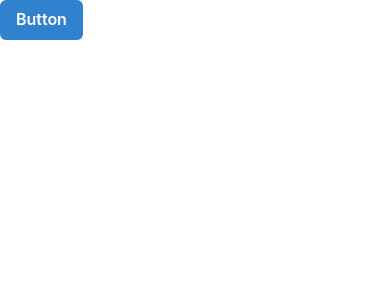
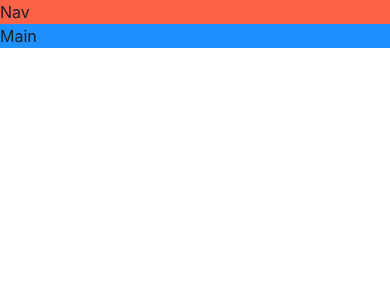
Before and after one commit to joshuabroqueza/game-hub, a React (Vite) app: page / in a window 390 px wide. Shown: the top 300 px of the page. Built offline with nearby package versions, Linux system fonts and the light colour scheme.

Commit message:
Build a responsive layout

```diff
--- a/src/App.tsx
+++ b/src/App.tsx
@@ -1,10 +1,25 @@
 import React from "react";
-import { Button, ButtonGroup } from "@chakra-ui/react";
+import { Button, ButtonGroup, Grid, GridItem, Show } from "@chakra-ui/react";
 
 export default function App() {
   return (
-    <div>
-      <Button colorScheme="blue">Button</Button>
-    </div>
+    <Grid
+      templateAreas={{
+        lg: `"nav nav" "aside main"`,
+        base: `"nav" "main"`,
+      }}
+    >
+      <GridItem area="nav" bg="tomato">
+        Nav
+      </GridItem>
+      <Show above="lg">
+        <GridItem area="aside" bg="gold">
+          Aside
+        </GridItem>
+      </Show>
+      <GridItem area="main" bg="dodgerblue">
+        Main
+      </GridItem>
+    </Grid>
   );
 }
```
